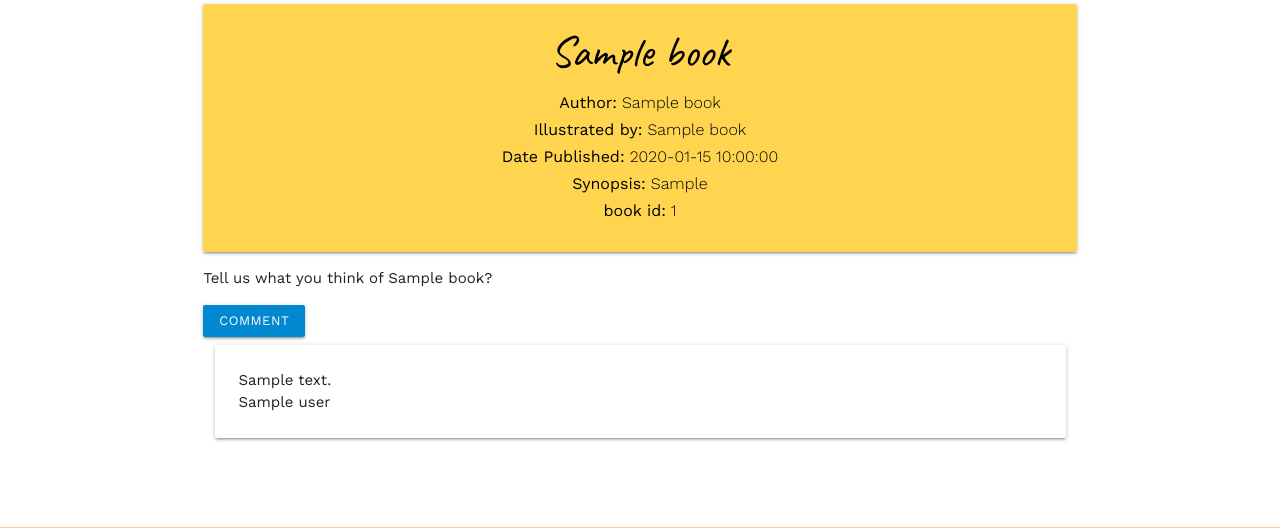
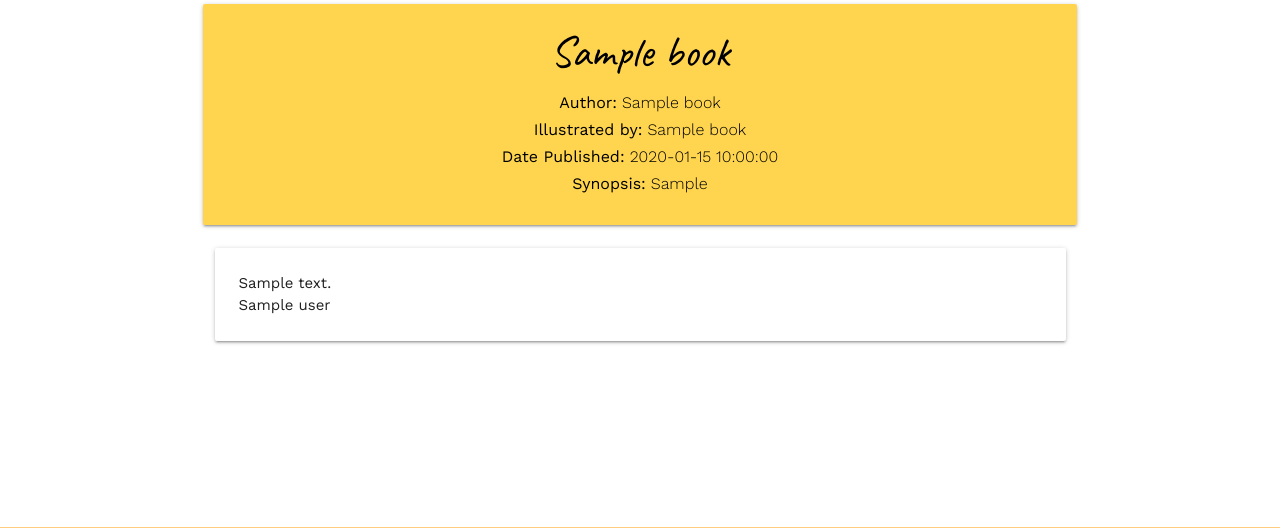
Before and after one commit to Hayley-Woodhouse/milestone-3-project, a Flask app: template dw_fan_site/templates/books.html in a window 1280 px wide. Shown: the part 221-749 px from the top of the page. Run offline with Flask 2, Linux system fonts and the light colour scheme; the template is opened without the code that fills it: most values are stand-ins (such as "Sample title", 1, 10 or a date in 2020).

Commit message:
added if statement to remove the add comments button, button only accessable in user mode

```diff
--- a/dw_fan_site/templates/books.html
+++ b/dw_fan_site/templates/books.html
@@ -15,7 +15,6 @@
               <p class="card-title"><strong>Illustrated by:</strong> {{ book.illustrator_name }}</p>
               <p class="card-title"><strong>Date Published:</strong> {{ book.publication_date }}</p>
               <p class="card-title"><strong>Synopsis:</strong> {{ book.synopsis_info }}</p>
-              <p class="card-title"><strong>book id:</strong> {{ book.id }}</p>
             </div>
             {% if session.admin %}
               <div class="card-action deep-orange lighten-3">
@@ -24,12 +23,14 @@
               </div>
             {% endif %}
           </div>
+          {% if session.name %}
           <p>
             Tell us what you think of {{ book.book_name }}?
           </p>
           <div class="large-8 columns">
             <a href="{{ url_for('comment', book_id=book.id) }}" class="btn-small light-blue darken-2">Comment</a>
           </div>
+          {% endif %}
           {% for comments in comments %}
           {% if book.id == comments.books_id %}
           <div class="col s12">
```
